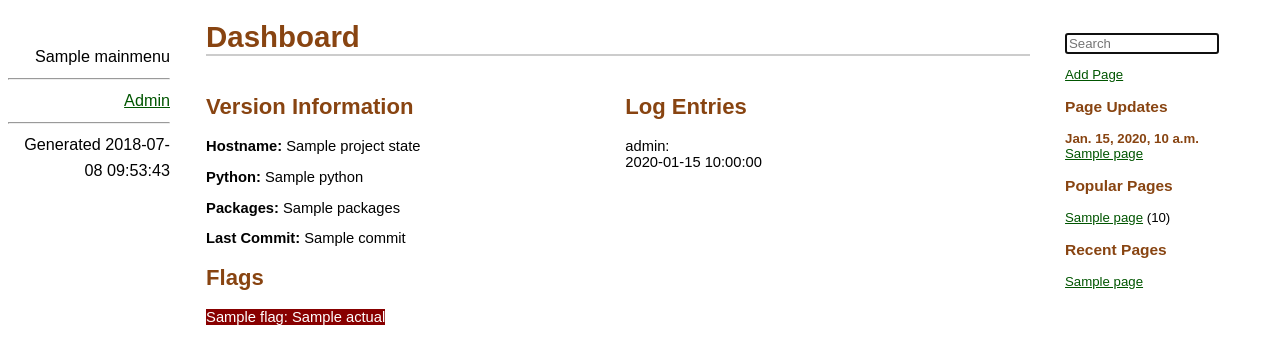
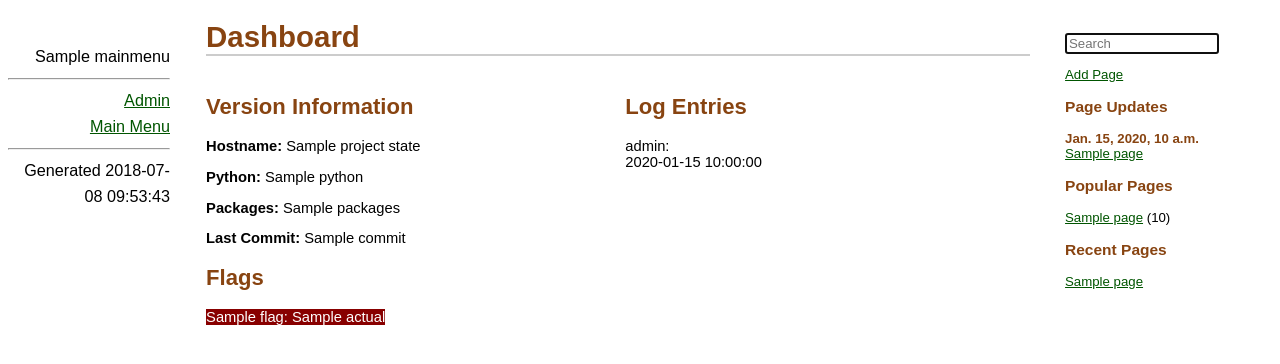
Before and after one commit to ahernp/DMCM, a Django app: template dashboard/templates/dashboard/index.html in a window 1280 px wide. Shown: the top 364 px of the page. Run offline with Django 3.2, Linux system fonts and the light colour scheme; the template is opened without the code that fills it: most values are stand-ins (such as "Sample title", 1, 10 or a date in 2020).

Commit message:
Add link to main menu to dashboard

```diff
--- a/dashboard/templates/dashboard/index.html
+++ b/dashboard/templates/dashboard/index.html
@@ -50,6 +50,7 @@
 
 {% block navlinks %}
     <p><a href="{% url 'admin:core_log_changelist' %}">Admin</a></p>
+    <p><a href="{% url 'page-detail' 'main-menu' %}">Main Menu</a></p>
 {% endblock %}
 
 {% block extrascript %}{% endblock %}
```
